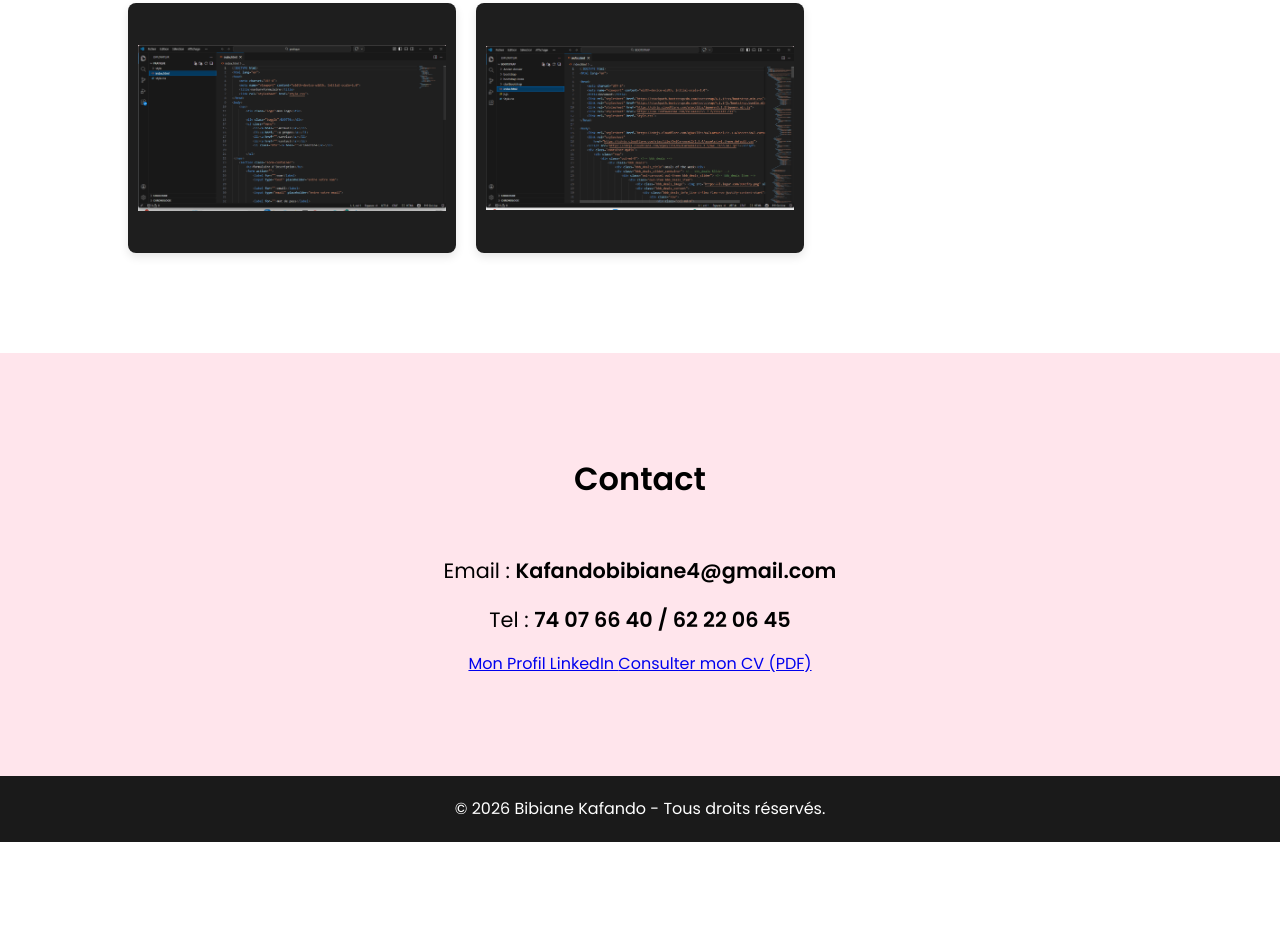
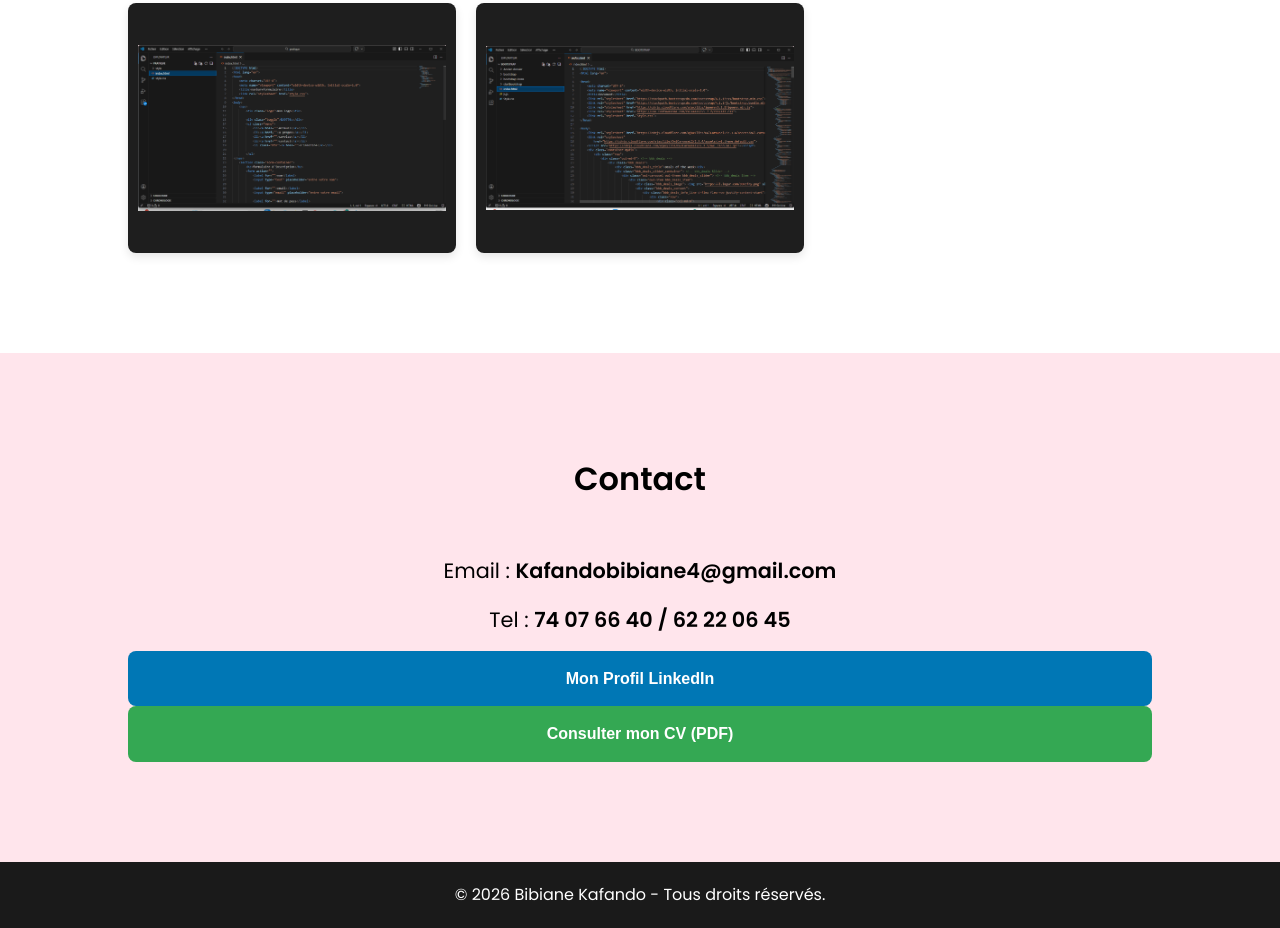
Before and after one commit to kafandobibiane/portfolio-, a plain HTML site: page index.html in a window 1280 px wide. Shown: the part 2948-3876 px from the top of the page. Before the commit the page ends 3790 px from the top, so only its background shows below. Drawn offline with Linux system fonts and the light colour scheme.

Commit message:
Refactor CSS styles and add new button styles

```diff
--- a/style.css
+++ b/style.css
@@ -184,6 +184,40 @@ footer {
     transition: 0.3s;
 }
 
+.btn-link {
+    text-decoration: none;
+    padding: 15px 30px;
+    border-radius: 8px;
+    font-weight: bold;
+    font-family: Arial, sans-serif;
+    transition: all 0.3s ease;
+
+
+    display: flex;
+    align-items: center;
+    justify-content: center;
+    text-align: center;
+
+    min-width: 200px;
+}
+
+
+.linkedin {
+    background-color: #0077b5;
+    color: white;
+}
+
+.cv {
+    background-color: #34a853;
+    color: white;
+}
+
+
+.btn-link:hover {
+    transform: translateY(-3px);
+    box-shadow: 0 5px 15px rgba(0,0,0,0.2);
+    opacity: 0.9;
+}
 @media (max-width: 768px) {
     .menu-burger {
         display: flex;
@@ -219,4 +253,5 @@ footer {
 
     .hero h1 { font-size: 2rem !important; }
     section { padding: 80px 5%; }
+
 }
```
